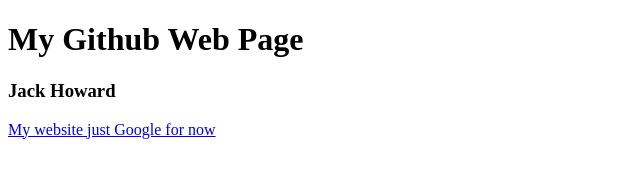
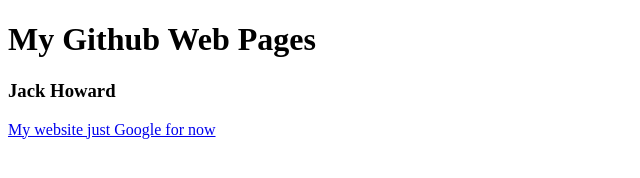
Before and after one commit to jackbmg/jackbmg.github.io, a plain HTML site: page index.html in a window 1280 px wide. Shown: the full height of the page, 0-640 px from the left. Drawn offline with Linux system fonts and the light colour scheme.

Commit message:
test update from pycharm

```diff
--- a/index.html
+++ b/index.html
@@ -7,7 +7,7 @@
   <title>Document</title>
 </head>
 <body>
-  <h1>My Github Web Page</h1>
+  <h1>My Github Web Pages</h1>
   <h3>Jack Howard</h3>
   <a href="https://google.com">My website just Google for now</a>
 </body>
```
